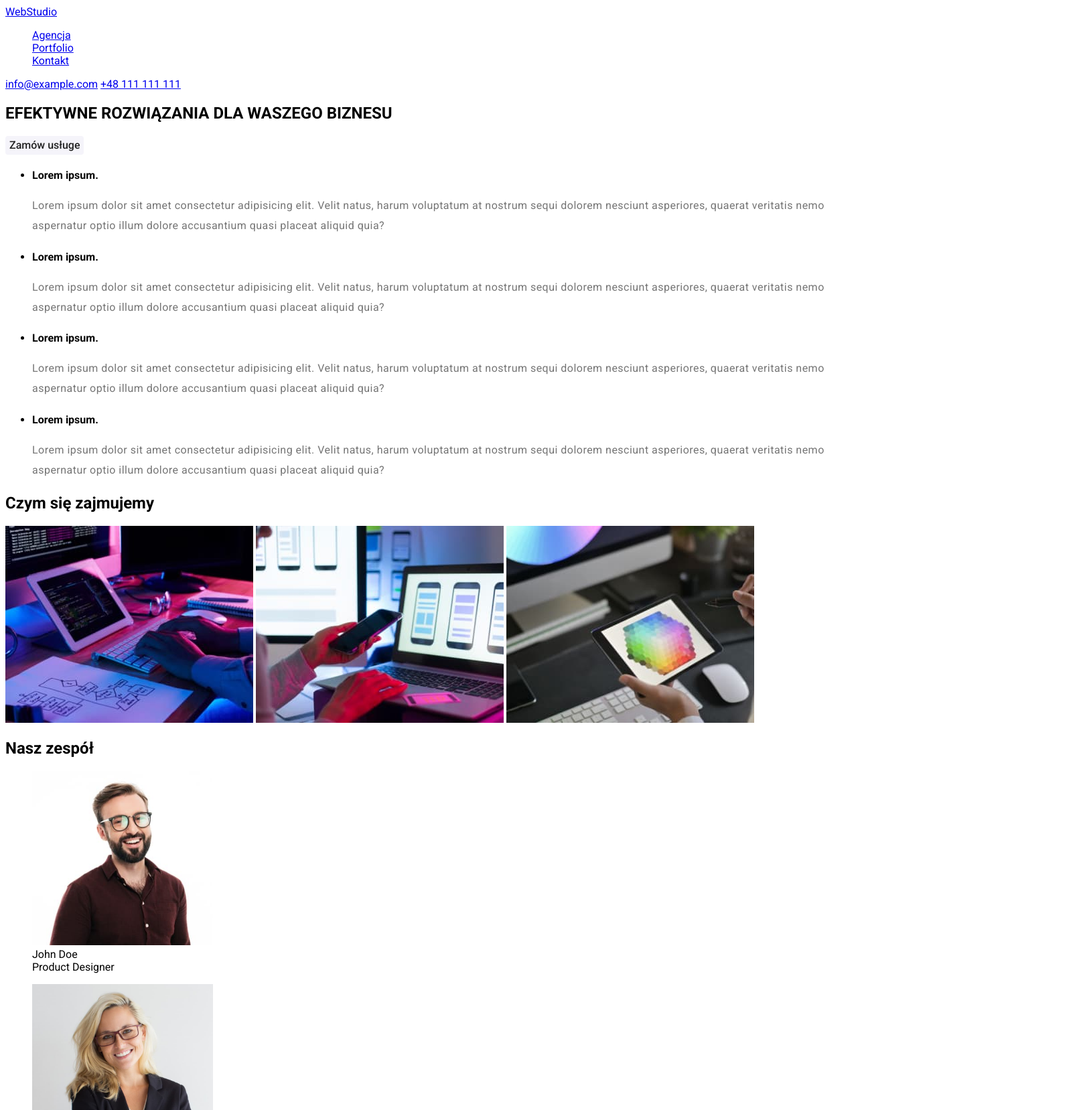
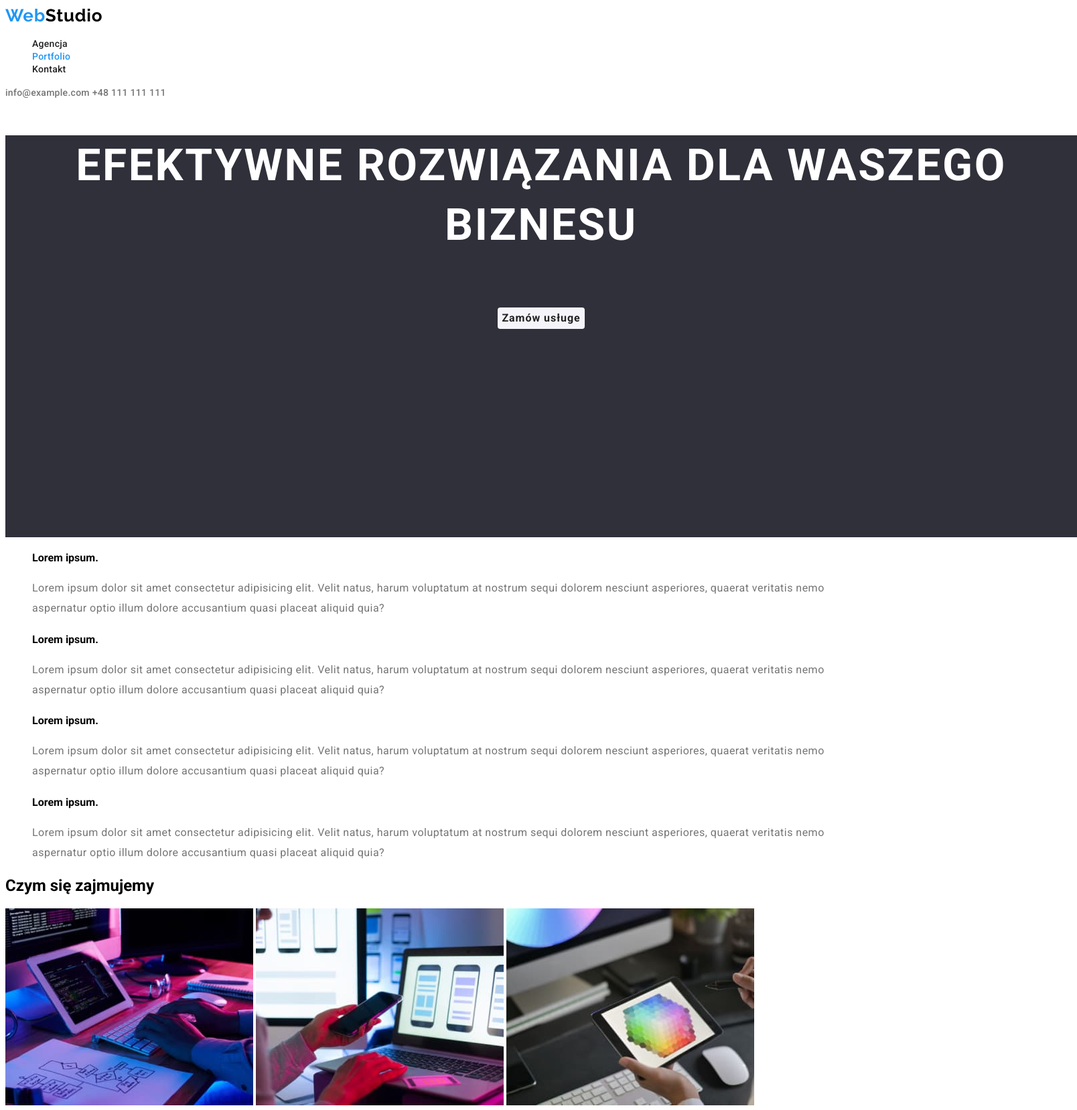
Before and after one commit to piterbar/goit-markup-hw-02, a plain HTML site: page index.html in a window 1280 px wide. Shown: the top 1657 px of the page at 67% size, 1608 px wide, since content can reach past the window. Drawn offline with Linux system fonts and the light colour scheme.

Commit message:
index finish

```diff
--- a/css/styles.css
+++ b/css/styles.css
@@ -146,3 +146,51 @@ p {
   letter-spacing: 0.03em;
   color: #757575;
 }
+
+.main-section {
+  font-weight: 900;
+  font-size: 44px;
+  line-height: 1.36;
+  text-align: center;
+  letter-spacing: 0.06em;
+  text-transform: uppercase;
+  color: #ffffff;
+  background-color: #2f303a;
+  width: 1600px;
+  height: 600px;
+}
+
+.button-main {
+  font-family: "Roboto";
+  font-weight: 700;
+  font-size: 16px;
+  line-height: 1.88;
+  letter-spacing: 0.06em;
+  border-radius: 4px;
+  border-color: #f5f4fa;
+  border-style: none;
+  background-color: #f5f4fa;
+  color: #212121;
+  cursor: pointer;
+}
+.button-main:hover,
+.button-main:focus {
+  background-color: #2196f3;
+  color: #ffffff;
+}
+
+.font-name {
+  font-weight: 500;
+  font-size: 16px;
+  line-height: 1.19;
+  letter-spacing: 0.03em;
+  color: #212121;
+}
+
+.font-possition {
+  font-weight: 400;
+  font-size: 16px;
+  line-height: 1.19;
+  letter-spacing: 0.03em;
+  color: #757575;
+}
--- a/index.html
+++ b/index.html
@@ -13,27 +13,29 @@
   </head>
   <body>
     <header>
-      <a href="index.html">WebStudio</a>
+      <a href="index.html" class="link logo-blue"
+        >Web<span class="logo-black">Studio</span></a
+      >
       <nav>
         <ul class="list">
-          <li><a href="Agencja">Agencja</a></li>
-          <li><a href="portfolio.html">Portfolio</a></li>
-          <li><a href="Kontakt">Kontakt</a></li>
+          <li><a href="Agencja" class="link agencja-button">Agencja</a></li>
+          <li><a href="portfolio.html" class="link portfolio-button">Portfolio</a></li>
+          <li><a href="Kontakt" class="link kontakty-button">Kontakt</a></li>
         </ul>
       </nav>
-      <a href="mailto:info@example.com">info@example.com</a>
-      <a href="tel:+48111111111">+48 111 111 111</a>
+      <a href="mailto:info@example.com" class="link address-header">info@example.com</a>
+      <a href="tel:+48111111111" class="link address-header">+48 111 111 111</a>
     </header>
     <main>
-      <section>
+      <section class="main-section">
         <h1>EFEKTYWNE ROZWIĄZANIA DLA WASZEGO BIZNESU</h1>
-        <button class="button" type="button">Zamów usługe</button>
+        <button class="button-main" type="button">Zamów usługe</button>
       </section>
       <section>
-        <ul>
+        <ul class="list">
           <li>
-            <h4>Lorem ipsum.</h4>
-            <p>
+            <h4 class="link">Lorem ipsum.</h4>
+            <p class="link">
               Lorem ipsum dolor sit amet consectetur adipisicing elit. Velit
               natus, harum voluptatum at nostrum sequi dolorem nesciunt
               asperiores, quaerat veritatis nemo aspernatur optio illum dolore
@@ -41,8 +43,8 @@
             </p>
           </li>
           <li>
-            <h4>Lorem ipsum.</h4>
-            <p>
+            <h4 class="link">Lorem ipsum.</h4>
+            <p class="link">
               Lorem ipsum dolor sit amet consectetur adipisicing elit. Velit
               natus, harum voluptatum at nostrum sequi dolorem nesciunt
               asperiores, quaerat veritatis nemo aspernatur optio illum dolore
@@ -50,8 +52,8 @@
             </p>
           </li>
           <li>
-            <h4>Lorem ipsum.</h4>
-            <p>
+            <h4 class="link">Lorem ipsum.</h4>
+            <p class="link">
               Lorem ipsum dolor sit amet consectetur adipisicing elit. Velit
               natus, harum voluptatum at nostrum sequi dolorem nesciunt
               asperiores, quaerat veritatis nemo aspernatur optio illum dolore
@@ -59,8 +61,8 @@
             </p>
           </li>
           <li>
-            <h4>Lorem ipsum.</h4>
-            <p>
+            <h4 class="link">Lorem ipsum.</h4>
+            <p class="link">
               Lorem ipsum dolor sit amet consectetur adipisicing elit. Velit
               natus, harum voluptatum at nostrum sequi dolorem nesciunt
               asperiores, quaerat veritatis nemo aspernatur optio illum dolore
@@ -100,8 +102,8 @@
             height="260"
           />
           <figcaption>
-            <div>John Doe</div>
-            <div>Product Designer</div>
+            <div class="link font-name">John Doe</div>
+            <div class="link font-possition">Product Designer</div>
           </figcaption>
         </figure>
         <figure>
@@ -112,8 +114,8 @@
             height="260"
           />
           <figcaption>
-            <div>John Doe</div>
-            <div>Frontend Developer</div>
+            <div class="link font-name">John Doe</div>
+            <div class="link font-possition">Frontend Developer</div>
           </figcaption>
         </figure>
         <figure>
@@ -124,8 +126,8 @@
             height="260"
           />
           <figcaption>
-            <div>John Doe</div>
-            <div>Marketing</div>
+            <div class="link font-name">John Doe</div>
+            <div class="link font-possition">Marketing</div>
           </figcaption>
         </figure>
         <figure>
@@ -136,18 +138,19 @@
             height="260"
           />
           <figcaption>
-            <div>John Doe</div>
-            <div>UI Designer</div>
+            <div class="link font-name">John Doe</div>
+            <div class="link font-possition">UI Designer</div>
           </figcaption>
         </figure>
       </section>
     </main>
-    <footer>
-      <p>WebStudio</p>
+    <footer class="footer">
+      <a href="index.html" class="link logo-blue">Web<span class="logo-white">Studio</span></a>
       <address>
-        m. Warszawa, Aleje Jerozolimskie 21<br />
-        <a href="mailto:info@example.com">info@example.com</a><br />
-        <a href="tel:+48111111111">+48 111 111 111</a>
+        <span class="address-footer">m. Warszawa, Aleje Jerozolimskie 21</span><br />
+        <a href="mailto:info@example.com" class="link link-footer">info@example.com</a
+        ><br />
+        <a href="tel:+48111111111" class="link footer-tel">+48 111 111 111</a>
       </address>
     </footer>
   </body>
```
